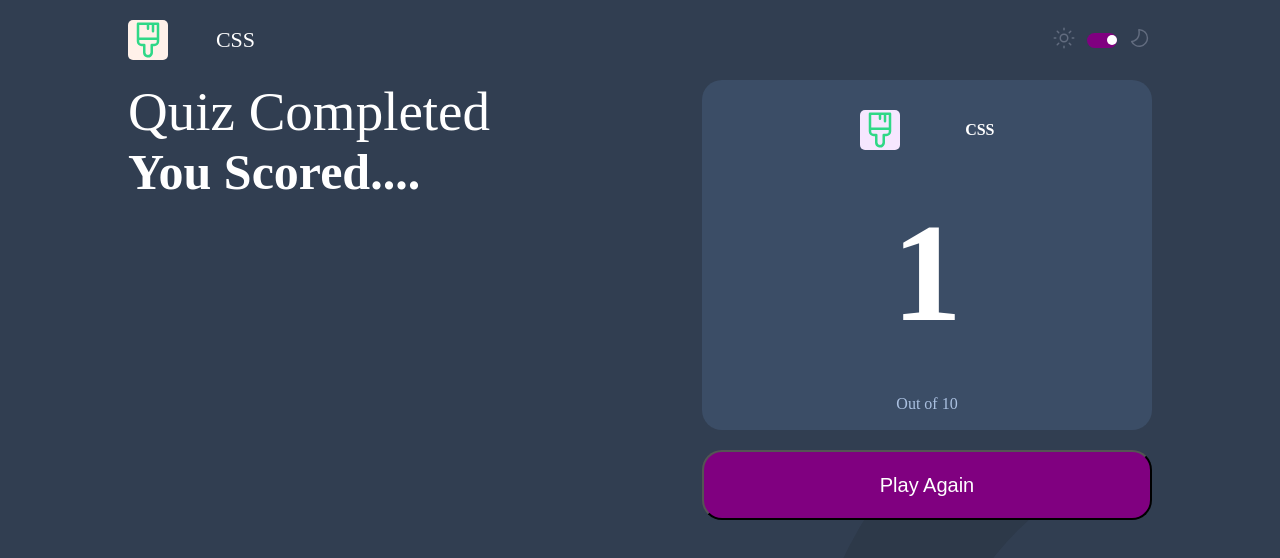
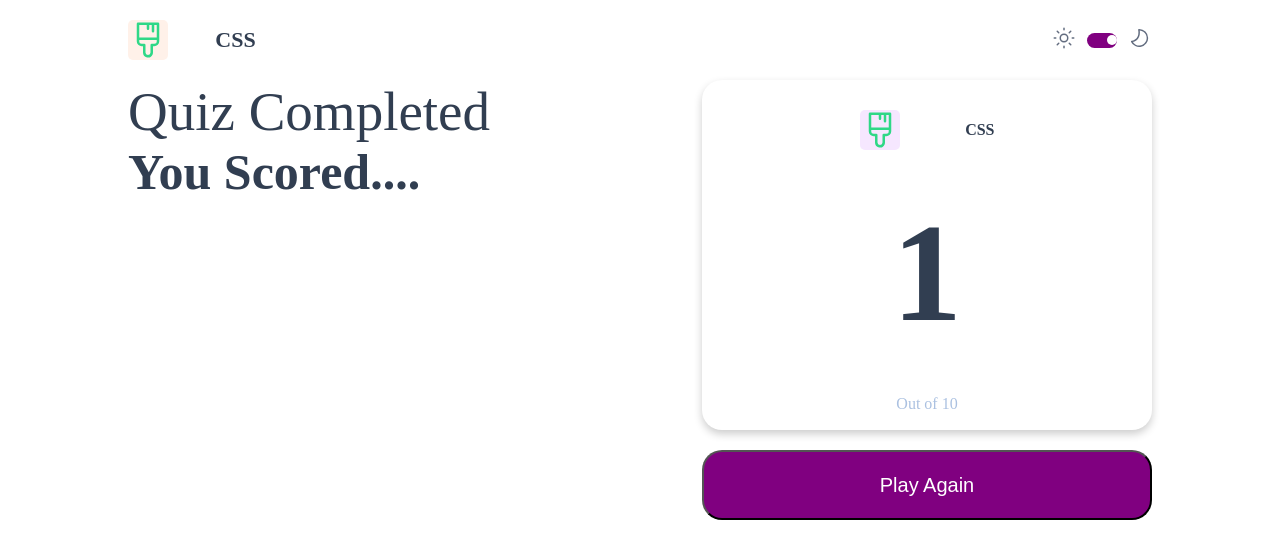
Before and after one commit to 23nosurrend/Test-App, a React (Vite) app: page /final/1/1 in a window 1280 px wide. Shown: the top 558 px of the page. Built offline with nearby package versions, Linux system fonts and the light colour scheme.

Commit message:
Now  have added some dark mode shift

```diff
--- a/src/components/AccessNav.tsx
+++ b/src/components/AccessNav.tsx
@@ -5,10 +5,12 @@ import "../styles/AccessNav.css"
 interface acessIcon{
   icon?:ReactElement;
   title?:string;
-  onClick?:()=>void
+  onClick?:()=>void,
+  navTextClass?:string
+
 }
 
-function AccessNav({icon,title}:acessIcon){
+function AccessNav({icon,title,onClick,navTextClass}:acessIcon){
     return(
 
         <div className="nav">
@@ -16,14 +18,14 @@ function AccessNav({icon,title}:acessIcon){
             <div className="nav-div">
               <div className="nav-div-inner">
                 <div className="nav-icon-div">{icon}</div>
-                <div className="nav-text-div"><p>{title}</p></div>
+                <div className="nav-text-div"><p className={navTextClass}>{title}</p></div>
               </div>
             </div>
             <div id="outer1">
                 <div>
                     <svg xmlns="http://www.w3.org/2000/svg" width="24" height="24" fill="none" viewBox="0 0 24 24"><path fill="#626C7F" d="M12 1.5a.75.75 0 0 1 .75.75v1.5a.75.75 0 1 1-1.5 0v-1.5A.75.75 0 0 1 12 1.5Zm0 15a4.5 4.5 0 1 0 0-9 4.5 4.5 0 0 0 0 9Zm0-1.5a3 3 0 1 1 0-6 3 3 0 0 1 0 6Zm9.75-2.25a.75.75 0 1 0 0-1.5h-1.5a.75.75 0 1 0 0 1.5h1.5ZM12 19.5a.75.75 0 0 1 .75.75v1.5a.75.75 0 1 1-1.5 0v-1.5a.75.75 0 0 1 .75-.75Zm-8.25-6.75a.75.75 0 1 0 0-1.5h-1.5a.75.75 0 1 0 0 1.5h1.5Zm.969-8.031a.75.75 0 0 1 1.062 0l1.5 1.5a.751.751 0 0 1-1.062 1.062l-1.5-1.5a.75.75 0 0 1 0-1.062Zm1.062 14.562a.75.75 0 1 1-1.062-1.06l1.5-1.5a.75.75 0 1 1 1.062 1.06l-1.5 1.5Zm13.5-14.562a.75.75 0 0 0-1.062 0l-1.5 1.5a.751.751 0 0 0 1.062 1.062l1.5-1.5a.75.75 0 0 0 0-1.062Zm-1.062 14.562a.75.75 0 0 0 1.062-1.06l-1.5-1.5a.75.75 0 0 0-1.062 1.06l1.5 1.5Z"/></svg>
                 </div>
-                <div id="outer">
+                <div id="outer" onClick={onClick}>
                   <div id="inner"></div>
                 </div>
 
--- a/src/components/Final.tsx
+++ b/src/components/Final.tsx
@@ -7,7 +7,10 @@ import icon1 from "../assets/images/icon-html.svg"
 import icon2 from "../assets/images/icon-css.svg"
 import icon3 from "../assets/images/icon-js.svg"
 import icon4 from "../assets/images/icon-accessibility.svg"
-import { useState } from "react"
+import lightImage  from "../assets/images/pattern-background-desktop-light.svg"
+import darkImage from "../assets/images/pattern-background-desktop-dark.svg"
+import {useState} from "react"
+
 
 
 
@@ -15,6 +18,8 @@ import { useState } from "react"
 function Final(){
      const Iconarr=[icon1,icon2,icon3,icon4]
      const Titles=["HTML","CSS","Javascript","Accessibility"]
+     const [isLightBackground,setBackgroundColor]=useState(true)
+     const [backgroundImage,setBackgroundImage]=useState(true)
 
     const navigate=useNavigate()
     const backHome=()=>{
@@ -25,16 +30,36 @@ function Final(){
     const marks=parseInt(param.count??"0")
     const found=Iconarr[current] || Iconarr[0]
     console.log(current)
-    const[background,setBackground]=useState("#313E51")
+
 
     const changeBackground=()=>{
-        setBackground("#FFFFFF")
+
+
+
+
+       if(isLightBackground){
+        document.body.style.backgroundColor="#313E51"
+        document.body.style.backgroundImage=`url(${darkImage})`
+
+
+       }else{
+        document.body.style.backgroundColor="#ffffff"
+        document.body.style.backgroundImage=`url(${lightImage})`
+
+
+       }
+       setBackgroundColor(!isLightBackground)
+       setBackgroundImage(!backgroundImage)
+
     }
 
+     const contentThemeClass=isLightBackground?"light":"dark"
+     const scoreBoxbackground=isLightBackground?"scoreboxWhite":"scoreboxDark"
     return(
-        <div style={{background}}>
+        <div >
             <div>
                <AccessNav
+                navTextClass={contentThemeClass}
                 title={Titles[current]}
                 icon={<img src={found}/>}
                 onClick={changeBackground}
@@ -42,20 +67,20 @@ function Final(){
             </div>
             <div id="Final-father">
             <div id="Final-child">
-            <div id="final-text-div">
+            <div id="final-text-div" className={contentThemeClass}>
                 <p id="you-completed">Quiz Completed</p>
-                <p id="you-scored">You Scored....</p>
+                <p id="you-scored" className={contentThemeClass}>You Scored....</p>
             </div>
 
            <div>
-            <div id="score-box">
+            <div id="score-box" className={scoreBoxbackground}>
              <div id="category-score">
                 <div className="nav-Final">
                 <div className="nav-Final-page-icon"><img src={found}></img></div>
-                <div className="nav-final-page"><p>{Titles[current]}</p></div>
+                <div className="nav-final-page"><p className={contentThemeClass} >{Titles[current]}</p></div>
                 </div>
              </div>
-                <div id="number-score"><h1>{marks}</h1></div>
+                <div id="number-score"><h1 className={contentThemeClass}>{marks}</h1></div>
                 <div id="out-of"> <p>Out of <span>10</span></p></div>
 
 
--- a/src/components/Page1.tsx
+++ b/src/components/Page1.tsx
@@ -14,6 +14,8 @@ import icon4 from "../assets/images/icon-accessibility.svg"
 
 import correctIcon from "../assets/images/icon-correct.svg"
 import incorrectIcon from "../assets/images/icon-incorrect.svg"
+import lightImage  from "../assets/images/pattern-background-desktop-light.svg"
+import darkImage from "../assets/images/pattern-background-desktop-dark.svg"
 
 function Page() {
 
@@ -103,13 +105,39 @@ function Page() {
   const head: [string, string, string, string] = ["A", "B", "C", "D"];
   const Iconarr=[icon1,icon2,icon3,icon4]
   const found=Iconarr[num] || Iconarr[0]
+  const [isLightBackground,setBackgroundColor]=useState(true)
+  const contentThemeClass=isLightBackground?"light":"dark"
+  const tabNewbackground=isLightBackground?"scoreboxWhite":"scoreboxDark"
+  const changeBackground=()=>{
+
+
+
+
+    if(isLightBackground){
+     document.body.style.backgroundColor="#313E51"
+      document.body.style.backgroundImage=`url(${darkImage})`
+
+
+    }else{
+     document.body.style.backgroundColor="#ffffff"
+      document.body.style.backgroundImage=`url(${lightImage})`
+
+
+    }
+    setBackgroundColor(!isLightBackground)
+    // setBackgroundImage(!backgroundImage)
+
+ }
+
+
   return (
     <div >
       <div>
         <AccessNav
+         navTextClass={contentThemeClass}
          title={Titles[num]}
          icon={<img src={found}/>}
-
+         onClick={changeBackground}
          />
       </div>
       <div className="page-inner">
@@ -117,6 +145,8 @@ function Page() {
           <div id="div-of-Question-Bar">
             <div id="Question-div">
               <Question
+                questionTitleClass={contentThemeClass}
+                questionTextclass={contentThemeClass}
                 first={currentQuestionIndex + 1}
                 last={questions.length}
                 question={currentQuestion.question}
@@ -140,6 +170,7 @@ function Page() {
             textColor="#626C7F"
             className="custom-tab"
             isCorrect={correctness[Tabindex]}
+            tabBackColor={tabNewbackground}
 
             // Show correct icon only for the correct answer
             svg2={selectedTab === Tabindex && correctness[Tabindex] !== undefined ? (correctness[Tabindex] ? <img src={correctIcon} alt="Correct" /> : <img src={incorrectIcon} alt="Incorrect" />) : null}
--- a/src/components/Question.tsx
+++ b/src/components/Question.tsx
@@ -3,14 +3,16 @@ import "../styles/Question.css"
 interface count{
     first:number;
     last:number;
-    question:string
+    question:string;
+    questionTextclass?:string;
+    questionTitleClass?:string
 }
 
-function Question({first,last,question}:count){
+function Question({first,last,question,questionTitleClass,questionTextclass}:count){
     return(
         <div>
-           <div className="text-title-Question"><h4>Question <span>{first}</span> of <span>{last}</span></h4></div>
-           <div className="Question-text-div"><p>
+           <div className="text-title-Question"><h4 className={questionTitleClass}>Question <span>{first}</span> of <span>{last}</span></h4></div>
+           <div className="Question-text-div" ><p className={questionTextclass}>
                  {question}
                 </p>
           </div>
--- a/src/components/Tab.tsx
+++ b/src/components/Tab.tsx
@@ -15,6 +15,7 @@ interface Tabprops {
   isSelected?: boolean;
   isCorrect?: boolean;
   onClick?: () => void;
+  tabBackColor?:string
 }
 
 function Tab({
@@ -28,6 +29,7 @@ function Tab({
   className,
   isSelected,
   isCorrect,
+  tabBackColor,
   onClick
 }: Tabprops) {
   const tabClassName = `${className} ${
@@ -37,7 +39,7 @@ function Tab({
   return (
     <div className={tabClassName} onClick={onClick}>
       <Link to={path} id="Tab-link">
-        <div className="Tab-div" id="tab-div-page">
+        <div className={`Tab-div ${tabBackColor}`} id="tab-div-page">
           <div className="Tab-div-inner">
             <div className="icon-div" style={{ backgroundColor: backColor }}>
               {svg ? svg : <p style={{ backgroundColor: backColor, color: textColor }}>{head}</p>}
--- a/src/index.css
+++ b/src/index.css
@@ -1,5 +1,5 @@
 body{
-  background-image:url(./assets/images/pattern-background-desktop-dark.svg);
+  /* background-image:url(./assets/images/pattern-background-desktop-light.svg); */
   background-size:cover;
-  background-color: #313E51;
+  /* background-color: #313E51; */
 }
--- a/src/styles/AccessNav.css
+++ b/src/styles/AccessNav.css
@@ -21,7 +21,7 @@
 }
 .nav-text-div{
     font-size:22px;
-    color:white;
+   font-weight: bolder;
 
     display:flex;
     justify-content: center;
--- a/src/styles/Final.css
+++ b/src/styles/Final.css
@@ -5,7 +5,7 @@
 }
 
 #final-text-div{
-    color:white;
+
 
     width:100%
 }
@@ -25,10 +25,18 @@
 #score-box{
     width:450px;
     height:350px;
-    background-color:#3B4D66;
+
     border-radius: 20px;
     margin-bottom: 20px;
+    box-shadow: 0px 4px 8px rgba(0, 0, 0, 0.2);
 
+}
+
+.scoreboxWhite{
+    background-color: white;
+}
+.scoreboxDark{
+    background-color:#3B4D66;
 }
 
 #Final-father{
@@ -45,7 +53,7 @@
     justify-content: space-between
 }
 #you-scored{
-    color:white;
+
     font-weight: bolder;
 }
 
@@ -93,6 +101,17 @@
     align-items: center;
     border-radius: 5px;
 }
+
+
+
+/* after chaning teh  the theme */
+.light{
+    color:#313E51
+}
+.dark{
+   color:#F4F6FA
+}
+
 
 /* THis is about  Media Querries */
 
--- a/src/styles/Question.css
+++ b/src/styles/Question.css
@@ -6,9 +6,10 @@
 }
 .Question-text-div{
     font-size: 26px;
-    color:white;
+
     width: 100%;
     margin-top:25px;
+    font-weight: bolder;
 
 }
 .text-title-Question{
```
